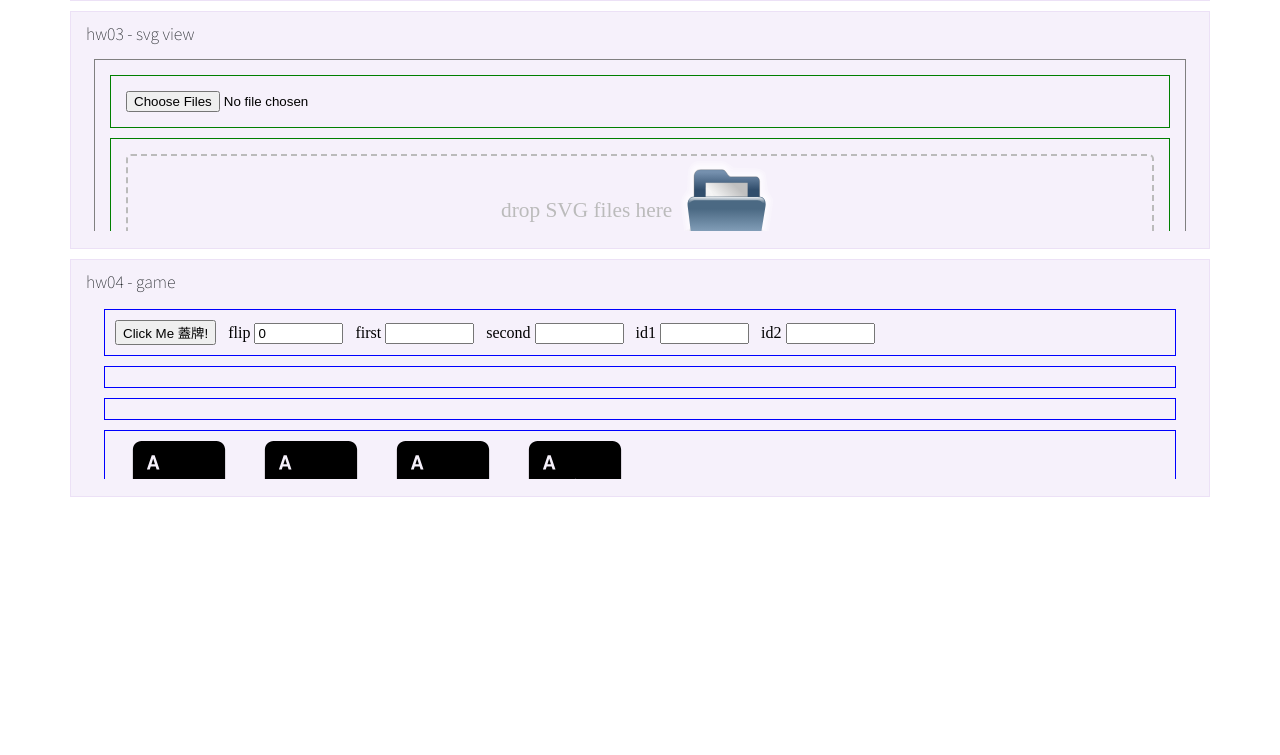
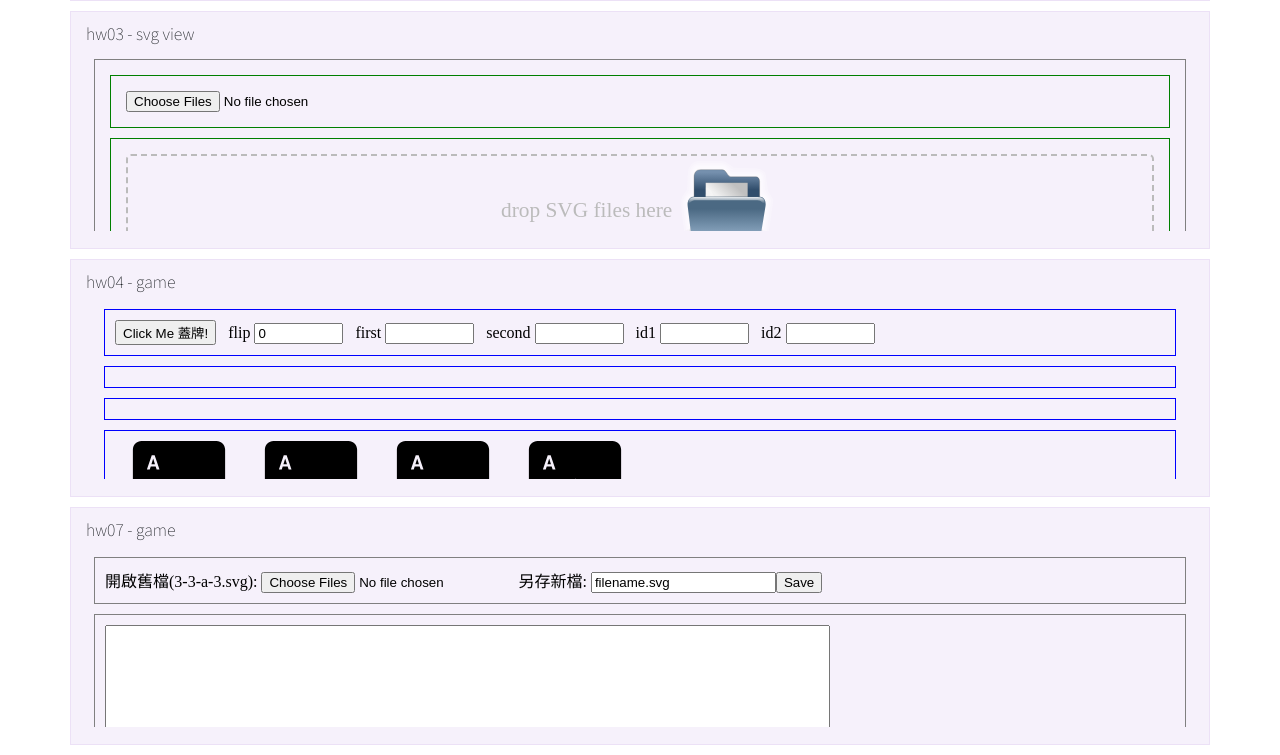
Before and after one commit to tigerwu0726/ip2019s, a plain HTML site: page portfolio/index.html in a window 1280 px wide. Shown: the part 881-1636 px from the top of the page. Before the commit the page ends 1388 px from the top, so only its background shows below. Drawn offline with nearby package versions, Linux system fonts and the light colour scheme.

Commit message:
Add files via upload

```diff
--- a/portfolio/index.html
+++ b/portfolio/index.html
@@ -71,6 +71,11 @@
       <h6>hw04 - game </h6>
       <iframe frameBorder="0" width="100%" height="180px" src="./labs/lab04/index.html" scrolling="no"></iframe>
     </div>
+     <!-- lab07 -->
+    <div class="container">
+      <h6>hw07 - game </h6>
+      <iframe frameBorder="0" width="100%" height="180px" src="./labs/lab07/index.html" scrolling="no"></iframe>
+    </div>
 
   </body>
 </html>
```
